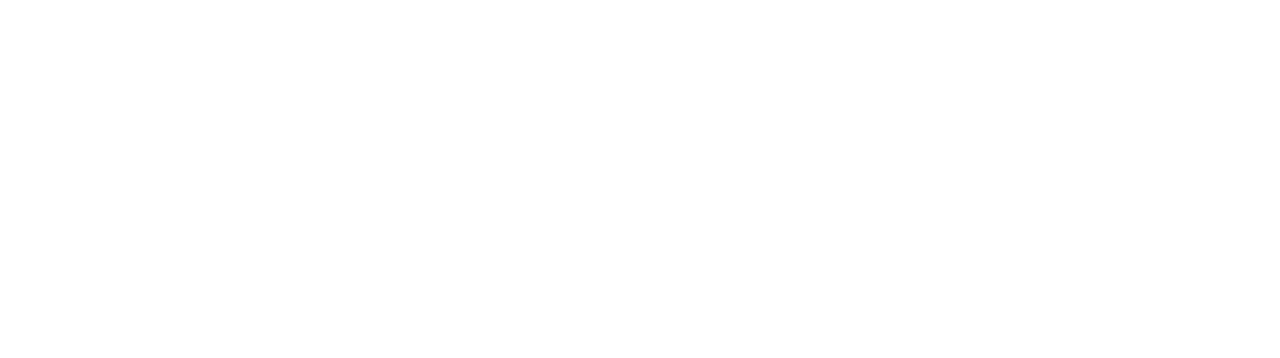
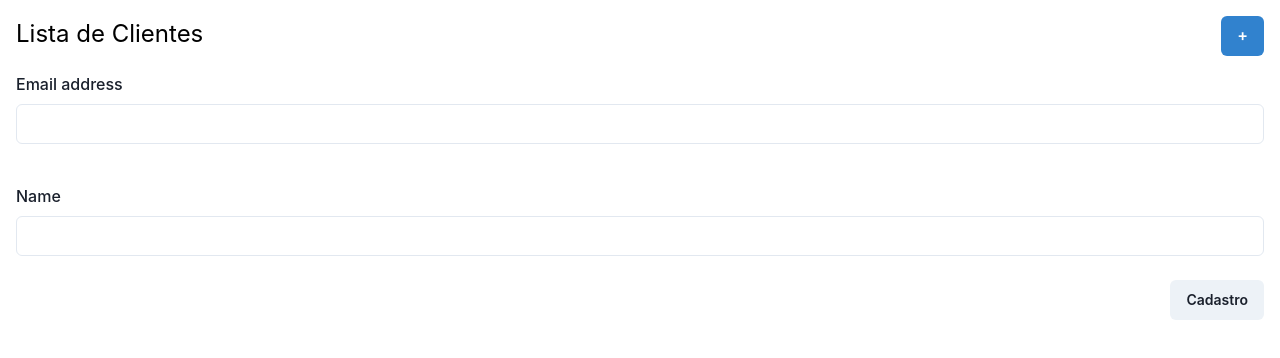
Before and after one commit to beceluiz/crud, a Next.js app: page / in a window 1280 px wide. Shown: the top 358 px of the page. Built offline with nearby package versions, Linux system fonts and the light colour scheme.

Commit message:
input area

```diff
--- a/src/pages/index.js
+++ b/src/pages/index.js
@@ -1,6 +1,37 @@
 import React from "react";
-import { Button } from "@chakra-ui/react";
+import {
+  Button,
+  Flex,
+  Box,
+  Text,
+  FormControl,
+  FormLabel,
+  Input,
+  VStack,
+} from "@chakra-ui/react";
 
 export default function Home() {
-  return <div></div>;
+  return (
+    <Box margin="4">
+      <Flex color="white" justifyContent="space-between">
+        <Text color="black" fontSize="2xl">
+          Lista de Clientes
+        </Text>
+        <Button colorScheme="blue">+</Button>
+      </Flex>
+      <VStack>
+        <FormControl id="email" marginY="1rem">
+          <FormLabel>Email address</FormLabel>
+          <Input type="email" />
+        </FormControl>
+        <FormControl marginY="1rem">
+          <FormLabel>Name</FormLabel>
+          <Input type="Text" />
+        </FormControl>
+        <Button fontSize="sm" alignSelf="flex-end">
+          Cadastro
+        </Button>
+      </VStack>
+    </Box>
+  );
 }
```
